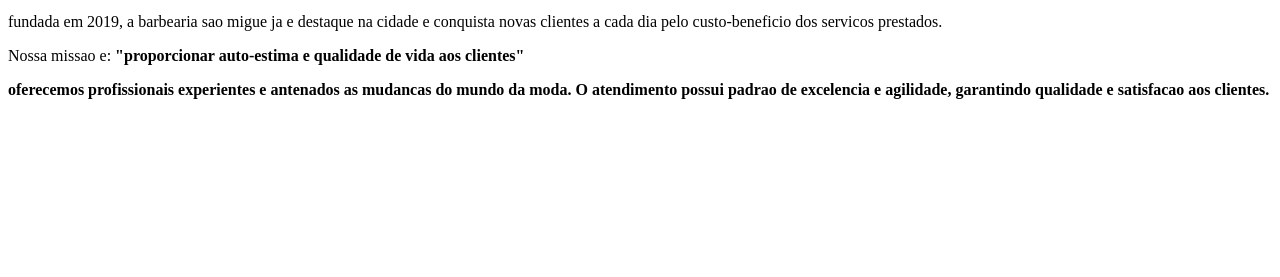
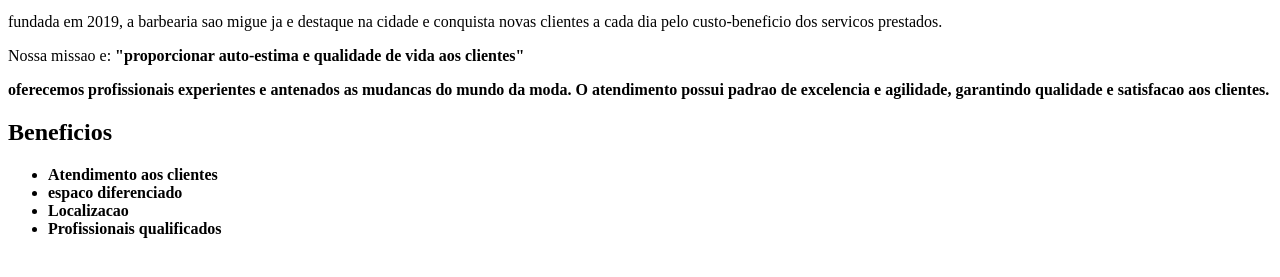
Before and after one commit to anja-chem/barbearia1B, a plain HTML site: page index.html in a window 1280 px wide. Shown: the part 87-364 px from the top of the page. Drawn offline with Linux system fonts and the light colour scheme.

Commit message:
Update index.html

```diff
--- a/index.html
+++ b/index.html
@@ -5,12 +5,21 @@
     <title> BARBEARIA DAO MIGUEL</title>
 </head>
 <body>
-  <h1>BARBEARIA SAO MIGUEL</h1>
+  <h1 class = " Titulo - 1 ">BARBEARIA SAO MIGUEL</h1>
+
+
+<p class =
   <P>localizada no coraçao da cidade a barbearia sao miguel, traz para o mercado o que ha de melhor para seu cabelo a barba.</P>
 <p>fundada em 2019, a barbearia sao migue ja e destaque na cidade e conquista novas clientes a cada dia pelo custo-beneficio dos servicos prestados.
   <p>Nossa missao e:<strong> "proporcionar auto-estima e qualidade de vida aos clientes"
     <p> oferecemos profissionais experientes e antenados as mudancas do mundo da moda.
       O atendimento possui padrao de excelencia e agilidade, garantindo qualidade e satisfacao aos clientes.<p>
 
-      </p>
-    </p>
+    <h2>Beneficios</h2>
+
+    <ul>
+       <li>Atendimento aos clientes</li>
+       <li>espaco diferenciado</li>
+       <li>Localizacao</li>
+       <li>Profissionais qualificados</li>
+    </ul>
```
